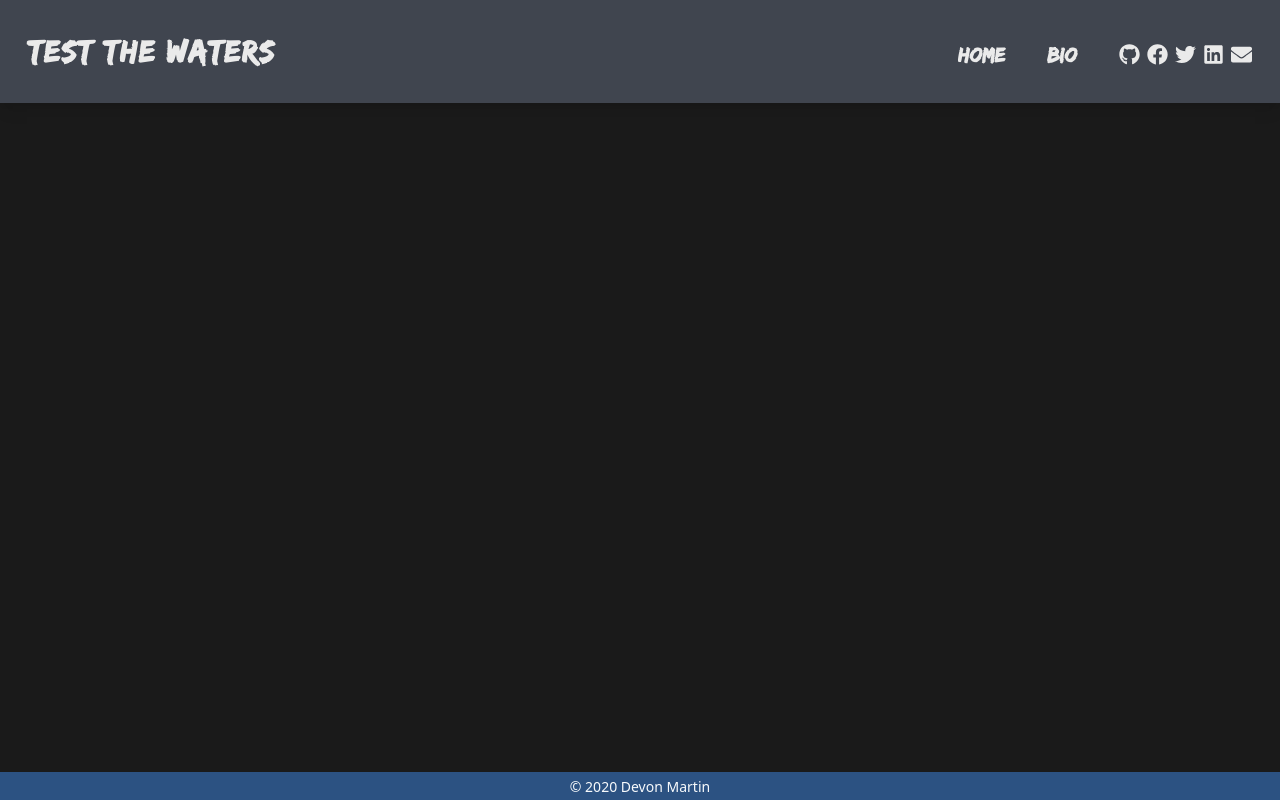
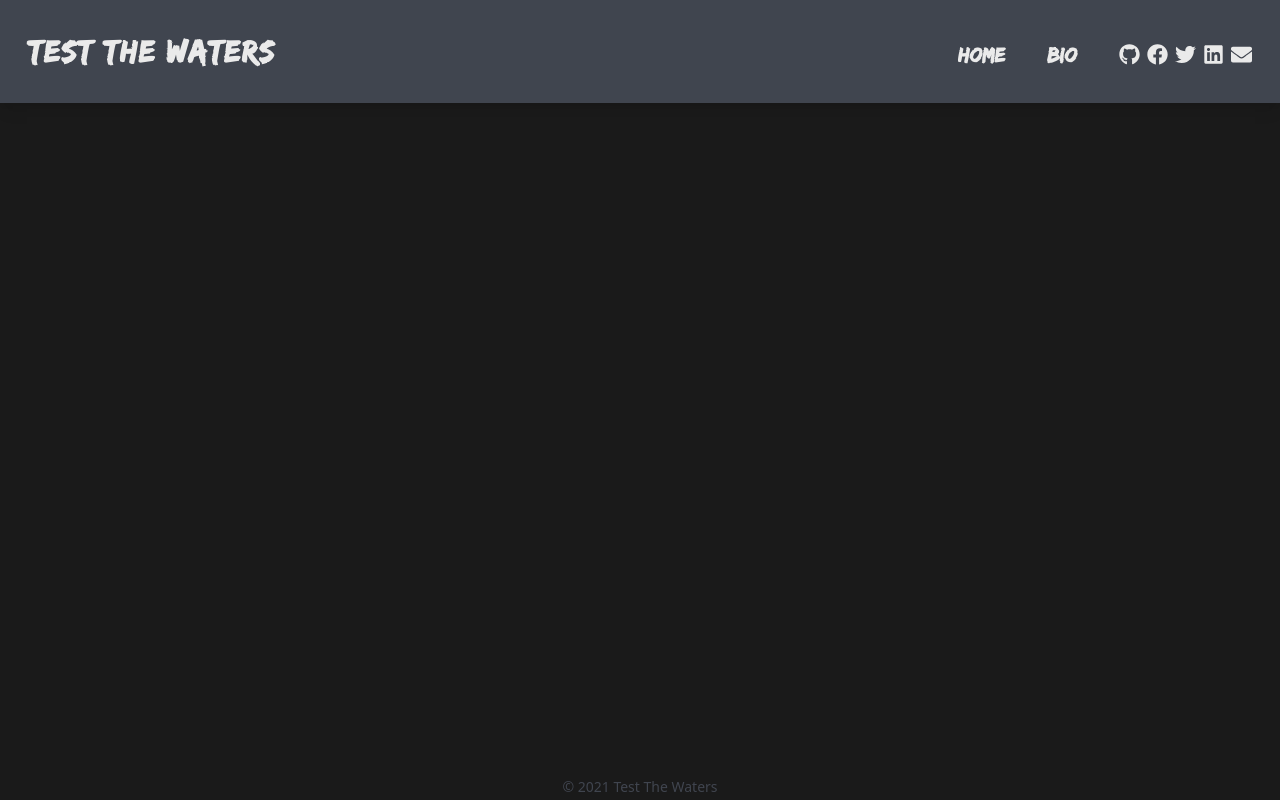
Before and after one commit to devmart10/ttw-website, a Next.js app: page / in a window 1280 px wide. Built offline with nearby package versions, Linux system fonts and the light colour scheme.

Commit message:
fix footer

```diff
--- a/src/components/Footer.js
+++ b/src/components/Footer.js
@@ -1,7 +1,7 @@
-import React from "react";
+import React from 'react';
 
 const Footer = () => {
-  return <footer className="py-1 text-center text-gray-100 shadow-lg bg-primary">&copy; 2020 Devon Martin</footer>;
+  return <footer className='py-1 text-center text-charcoal'>&copy; 2021 Test The Waters</footer>;
 };
 
 export default Footer;
```
